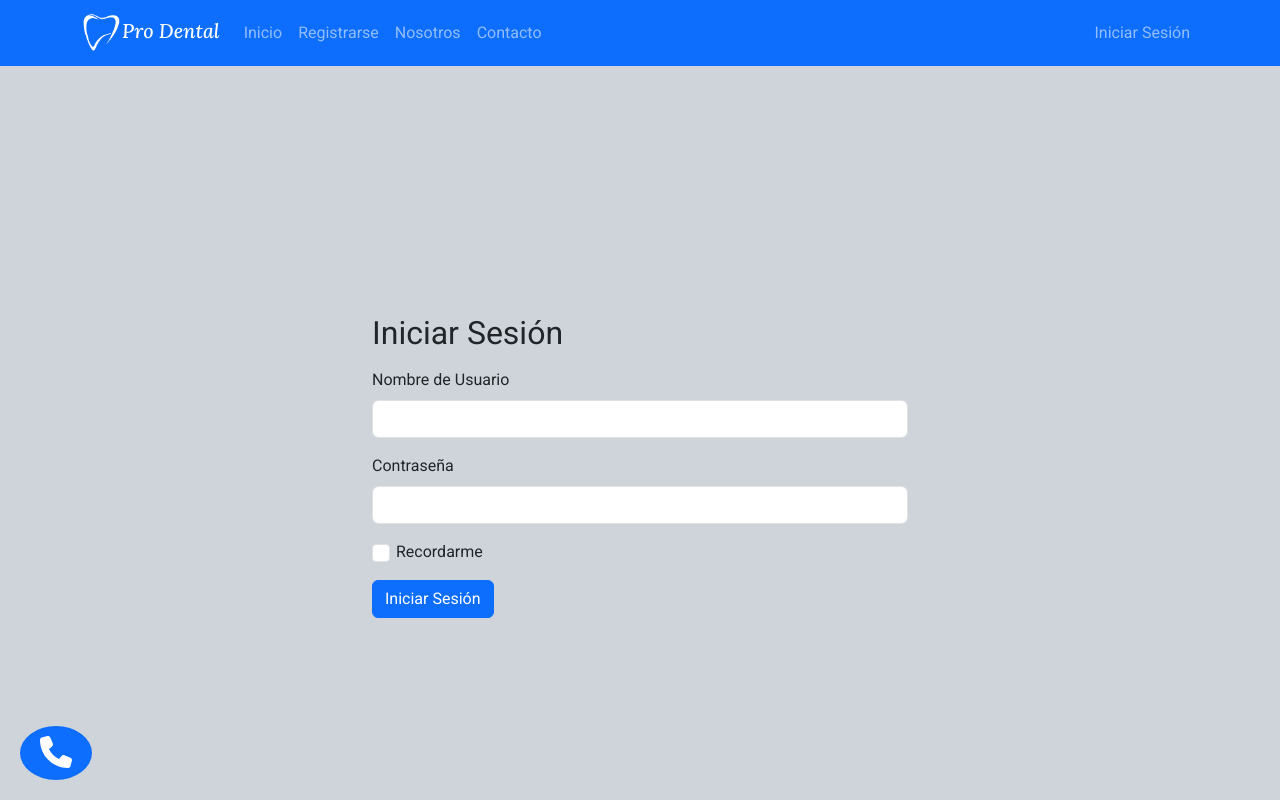
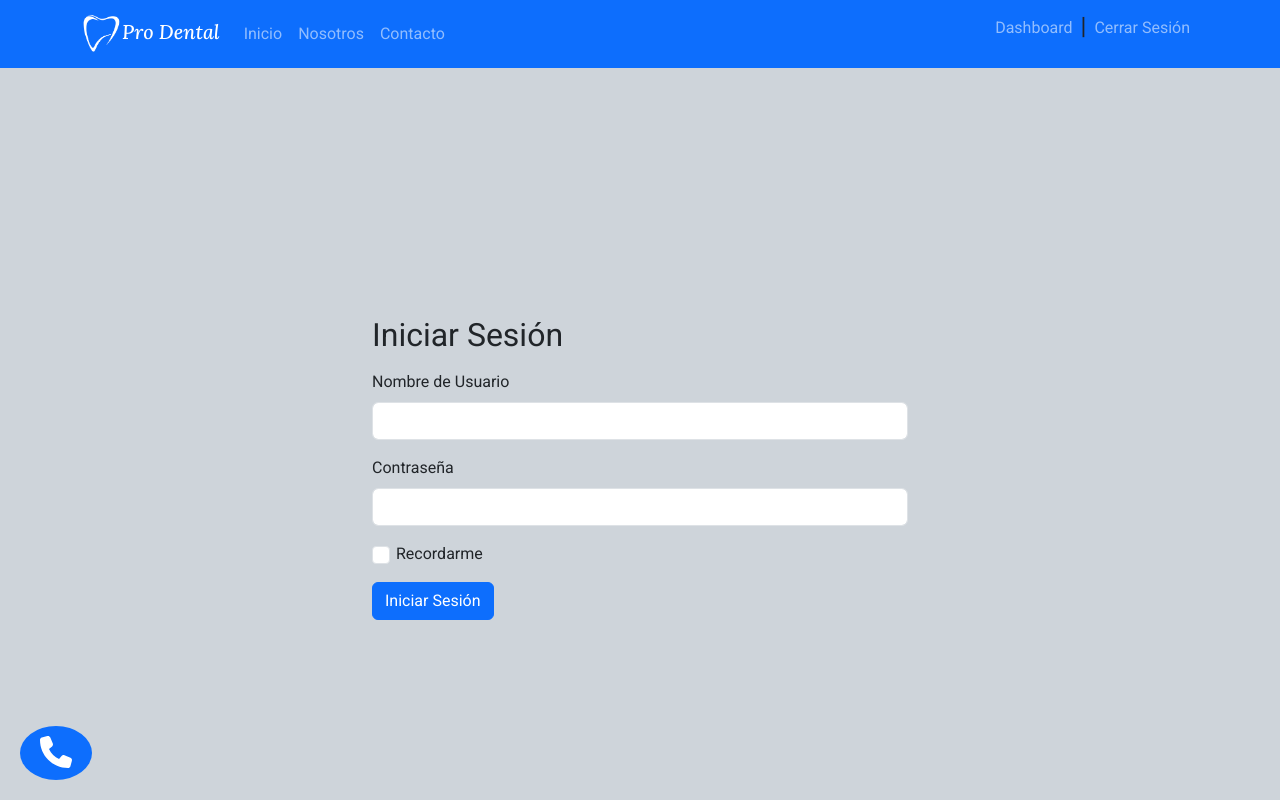
Before and after one commit to ReudyMiguel20/ProDental-Dental-Appointments, a React (Create React App) app in the folder frontend/: page /inicio-sesion in a window 1280 px wide. Shown: the top 800 px of the page. Built offline with nearby package versions, Linux system fonts and the light colour scheme; sample sign-in values are in the browser's storage.

Commit message:
Added logout button and dashboard into navbar

```diff
--- a/frontend/src/Components/AppNavbar/AppNavbar.css
+++ b/frontend/src/Components/AppNavbar/AppNavbar.css
@@ -7,3 +7,8 @@
 body {
   background-color: aqua;
 }
+
+.right-options {
+  display: flex;
+  flex-direction: row;
+}
--- a/frontend/src/Components/AppNavbar/AppNavbar.js
+++ b/frontend/src/Components/AppNavbar/AppNavbar.js
@@ -1,4 +1,4 @@
-import React from "react";
+import React, {useState} from "react";
 import "./AppNavbar.css";
 import Container from "react-bootstrap/Container";
 import Nav from "react-bootstrap/Nav";
@@ -6,6 +6,15 @@ import Navbar from "react-bootstrap/Navbar";
 import logo from "../../Assets/Pro-Dental.png";
 
 const AppNavbar = () => {
+  const [user, setUser] = useState(localStorage.getItem("user") || null);
+  const [userLoggedIn, setUserLoggedIn] = useState(localStorage.getItem("userLoggedIn") || false);
+
+  const handleLogout = () => {
+    localStorage.clear();
+    setUser(null);
+    setUserLoggedIn(false);
+  }
+
   return (
     <Navbar bg="primary" data-bs-theme="dark">
       <Container>
@@ -19,13 +28,22 @@ const AppNavbar = () => {
         </Navbar.Brand>
         <Nav className="me-auto">
           <Nav.Link href="/">Inicio</Nav.Link>
-          <Nav.Link href="/registro">Registrarse</Nav.Link>
+          {!userLoggedIn && <Nav.Link href="/registro">Registrarse</Nav.Link>}
           <Nav.Link href="#pricing">Nosotros</Nav.Link>
           <Nav.Link href="/contact">Contacto</Nav.Link>
         </Nav>
         <Nav className="ml-auto">
-          <div className="test">
-            <Nav.Link href="/inicio-sesion">Iniciar Sesión</Nav.Link>
+          <div className="right-options">
+            {!userLoggedIn && <Nav.Link href="/inicio-sesion">Iniciar Sesión</Nav.Link>}
+
+            {userLoggedIn && (
+                <>
+                  <Nav.Link href="/dashboard">Dashboard</Nav.Link>
+                  <p>|</p>
+                  <Nav.Link href="/" onClick={handleLogout}>Cerrar Sesión</Nav.Link>
+                </>
+            )}
+
           </div>
         </Nav>
       </Container>
--- a/frontend/src/Components/LoginForm/LoginForm.js
+++ b/frontend/src/Components/LoginForm/LoginForm.js
@@ -45,6 +45,7 @@ const LoginForm = () => {
         const data = await response.json();
         const decodedToken = jwtDecode(data.token);
 
+        localStorage.setItem("user", decodedToken.sub);
         localStorage.setItem("token", data.token);
         localStorage.setItem("userLoggedIn", true);
         localStorage.setItem("userRole", decodedToken.role[0].authority);
@@ -54,6 +55,7 @@ const LoginForm = () => {
         setTimeout(() => {
           setLoginSuccess(false);
           navigate("/dashboard");
+          window.location.reload();
         }, 2000);
       }
     } catch (error) {
```
